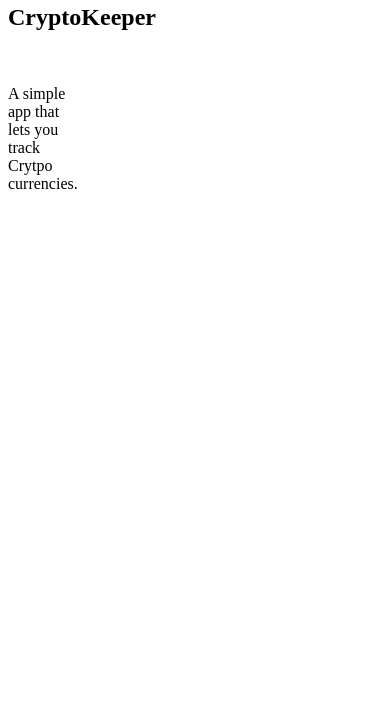
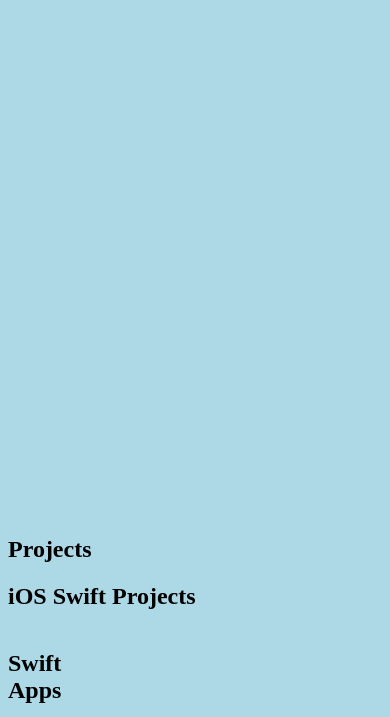
Before and after one commit to RoryHaynes1401/PersonalPortfolio, a plain HTML site: page index.html in a window 390 px wide. Shown: the part 348-1065 px from the top of the page. Before the commit the page ends 844 px from the top, so only its background shows below. Drawn offline with Linux system fonts and the light colour scheme.

Commit message:
update css

```diff
--- a/app.css
+++ b/app.css
@@ -18,7 +18,7 @@
   text-decoration: none;
 }
 
-.welcome-section {
+#welcome-section {
   height:100vh;
 }
 
@@ -33,6 +33,8 @@
   width: 100%;
 }
 
-@media (min-width:1025px) {
-  /* Enable scrolling if the sidenav has too much content */
-  }
+@media only screen and (max-width: 600px) {
+    body {
+        background-color: lightblue;
+    }
+}
```
